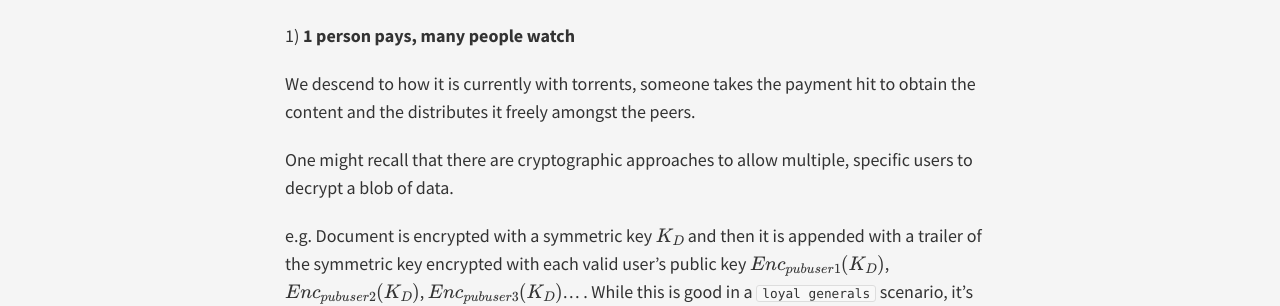
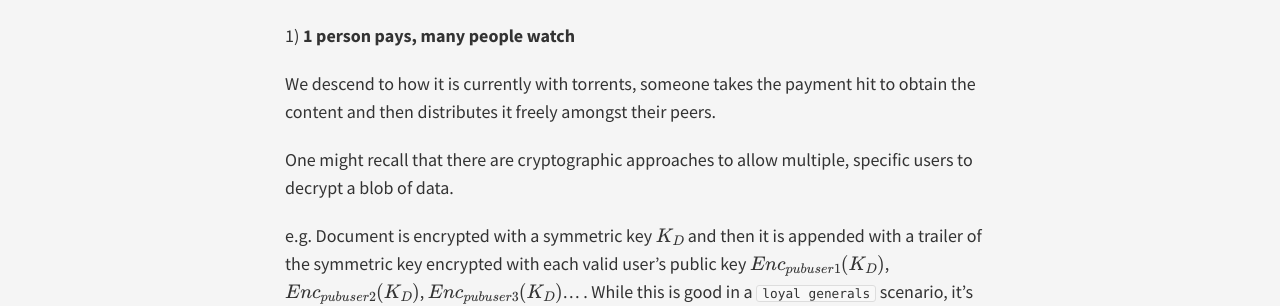
Before and after one commit to joekir/joekir.github.io, a Jekyll site: the page built from _posts/2016-10-13-payment-models-on-a-distributed-internet.md, in a window 1280 px wide. Shown: the part 598-904 px from the top of the page. Built offline with Jekyll 4.4.1, drawn with Linux system fonts in a browser that asks for light colours; nearby versions of some CDN libraries; formulas are drawn with MathJax 3; comment, search, counter and statistics services are not loaded.

Commit message:
link updates and typo fixes

```diff
--- a/_posts/2016-10-13-payment-models-on-a-distributed-internet.md
+++ b/_posts/2016-10-13-payment-models-on-a-distributed-internet.md
@@ -20,7 +20,7 @@ But how could the payment for the content work?
 
 1) **1 person pays, many people watch**
 
-We descend to how it is currently with torrents, someone takes the payment hit to obtain the content and the distributes it freely amongst the peers.
+We descend to how it is currently with torrents, someone takes the payment hit to obtain the content and then distributes it freely amongst their peers.
 
 One might recall that there are cryptographic approaches to allow multiple, specific users to decrypt a blob of data.
 
```
Also changed, not shown: resume/index.md (+1 -1 lines).
